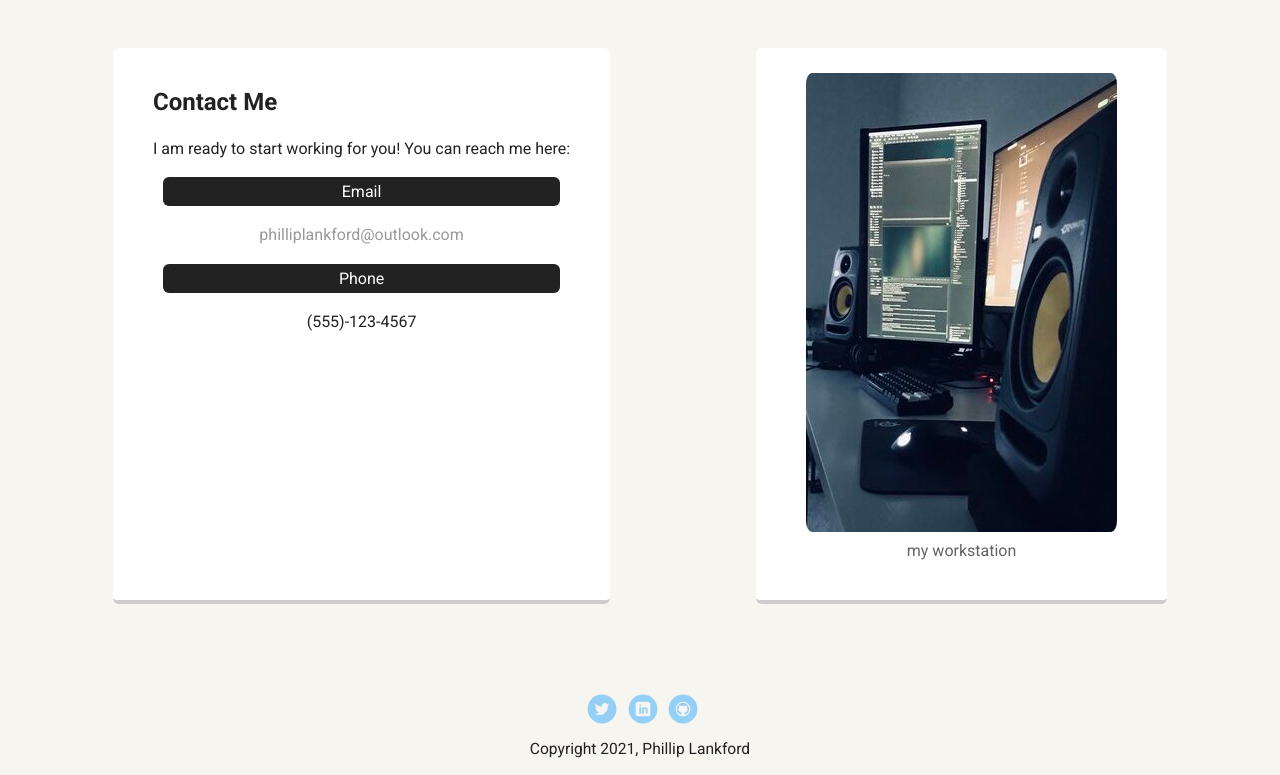
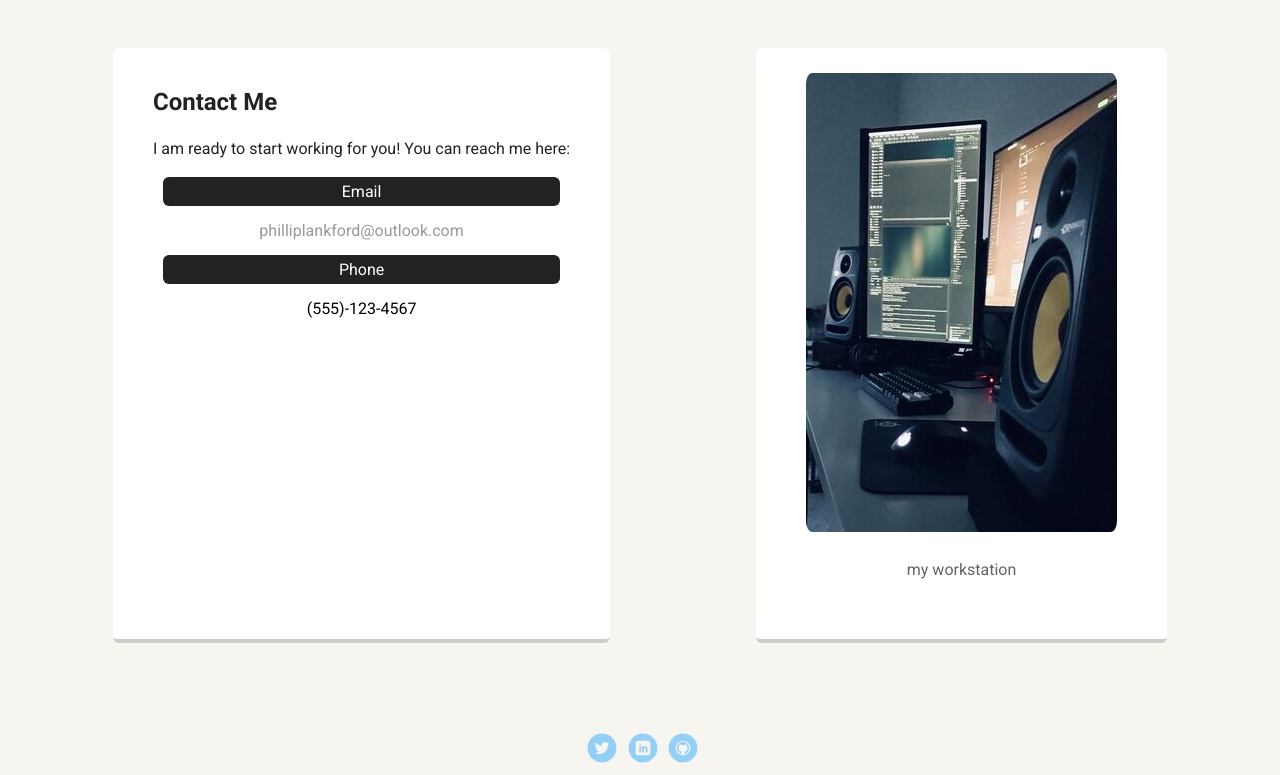
Before and after one commit to philliplankford/techdegree-project-1, a plain HTML site: page contact.html in a window 1280 px wide. Shown: the part 472-1247 px from the top of the page. Drawn offline with Linux system fonts and the light colour scheme; a web font is replaced by a local one.

Commit message:
fixed validation errors and adjusted css to compensate
I had a <p> tag as a parent of a <ul> and it said I couldn't use <figcaption> in the way I was using it. Still don't understand that one.

```diff
--- a/contact.html
+++ b/contact.html
@@ -1,5 +1,5 @@
 <!DOCTYPE html>
-<html>
+<html lang="en">
     <head>
         <meta charset="utf-8">
         <title>Contact</title>
@@ -28,15 +28,15 @@
                 <p>I am ready to start working for you! You can reach me here:</p>
                 <ul class="contact-buttons">
                     <li>Email</li>
-                    <p><a href="mailto:philliplankford@outlook.com">philliplankford@outlook.com</a></p>
+                    <li><a href="mailto:philliplankford@outlook.com">philliplankford@outlook.com</a></li>
                     <li>Phone</li>
-                    <p>(555)-123-4567</p>
+                    <li>(555)-123-4567</li>
                 </ul>
             </div>
 
             <div class="card">
                 <img src="images/my-workstation.jpg" alt="a computer workstation" class="image-corners">
-                <figcaption>my workstation</figcaption>
+                <p class="caption">my workstation</p>
             </div>
 
 
--- a/styles.css
+++ b/styles.css
@@ -164,7 +164,12 @@ ul.contact-buttons {
 
 }
 
-figcaption {
+.contact-buttons li:nth-child(even){
+  background: white;
+  color: black;
+}
+
+.caption {
   opacity: .7;
   text-align: center;
 }
```
Also changed, not shown: experience.html (+2 -2 lines).
